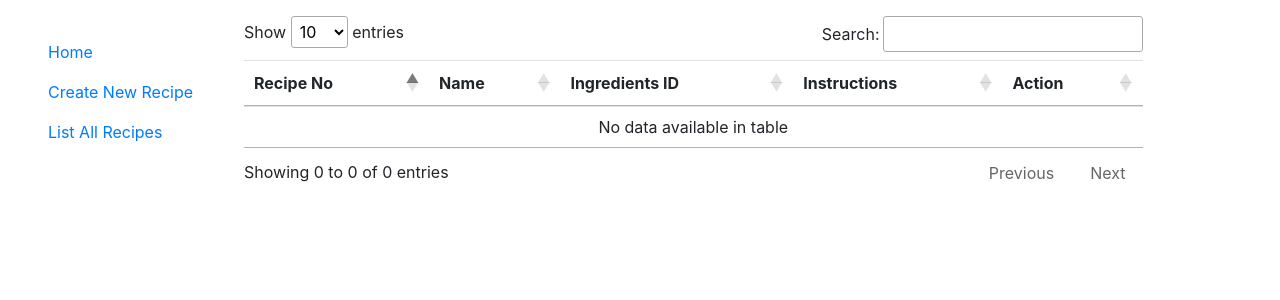
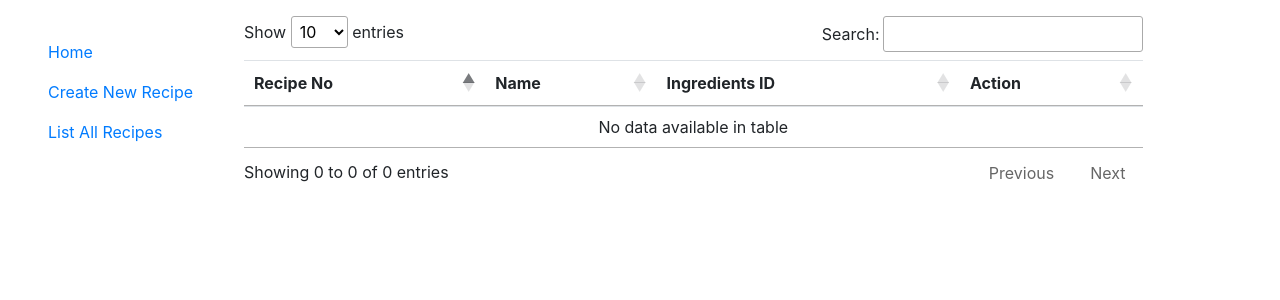
Before and after one commit to triptipathak15/ibfoodsltd, a Django app: page /recipe/list_recipes in a window 1280 px wide. Shown: the part 66-366 px from the top of the page. Run offline with Django 4.2, Linux system fonts and the light colour scheme; data that the repository does not hold is empty; some libraries are stand-ins or nearby versions.

Commit message:
Update recipes.html

```diff
--- a/ibfoods/recipe/templates/recipes.html
+++ b/ibfoods/recipe/templates/recipes.html
@@ -4,7 +4,7 @@
           <th scope="col">Recipe No</th>
           <th scope="col">Name</th>
           <th scope="col">Ingredients ID</th>
-          <th scope="col">Instructions</th>
+<!--           <th scope="col">Instructions</th> -->
           <th scope="col">Action</th>
         </tr>
       </thead>
@@ -20,7 +20,7 @@
                     {% endfor %}
                 </ul>
               </td>
-              <td>{{r.instructions}}</td>
+<!--               <td>{{r.instructions}}</td> -->
               <!-- <td><button class="btn btn-success" id="btn_approve" onclick="view_recipe(2)">Edit</button> -->
               <td><button class="btn btn-warning" id="btn_deny" onclick="view_recipe('{{r.id}}')">View</button>
                 </td>
```
